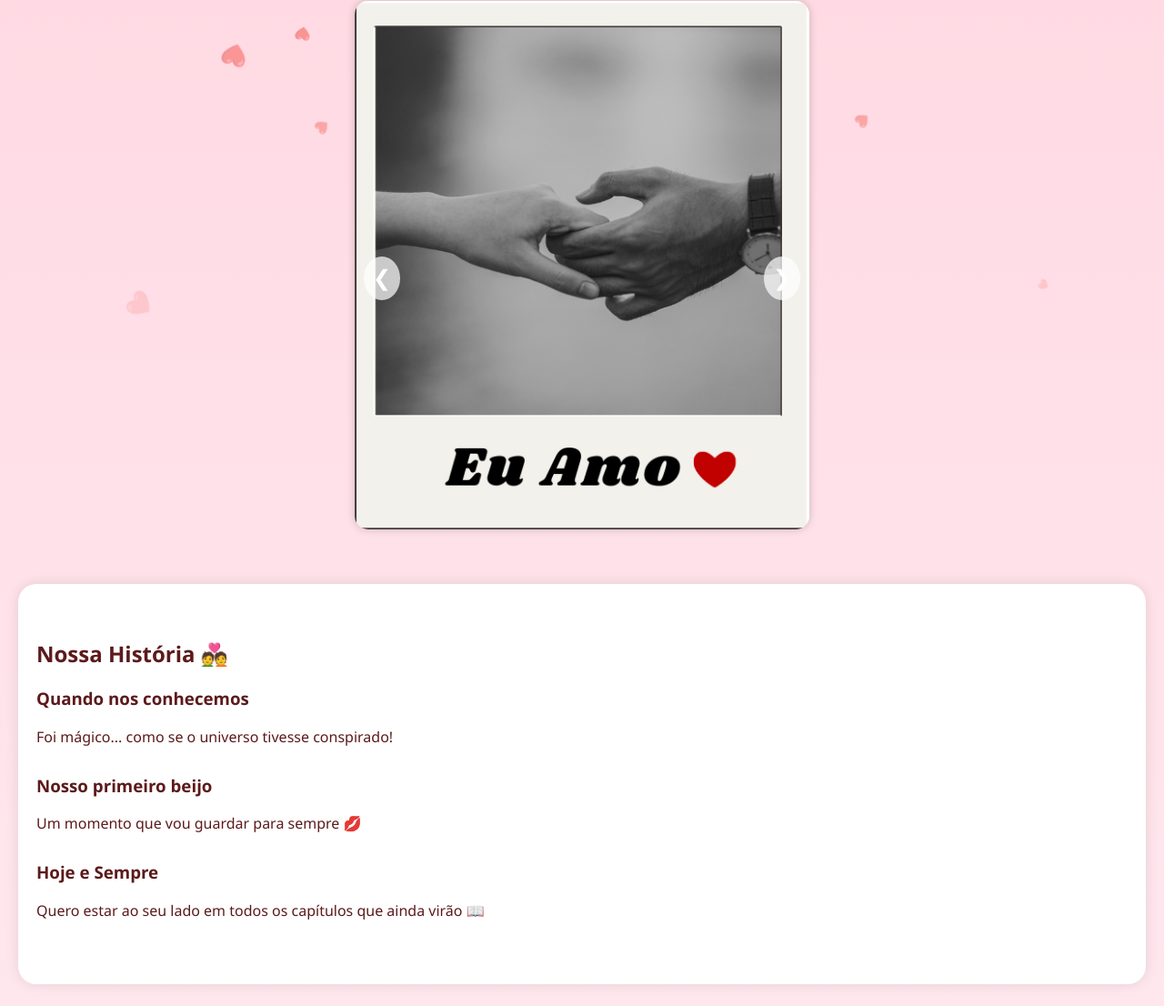
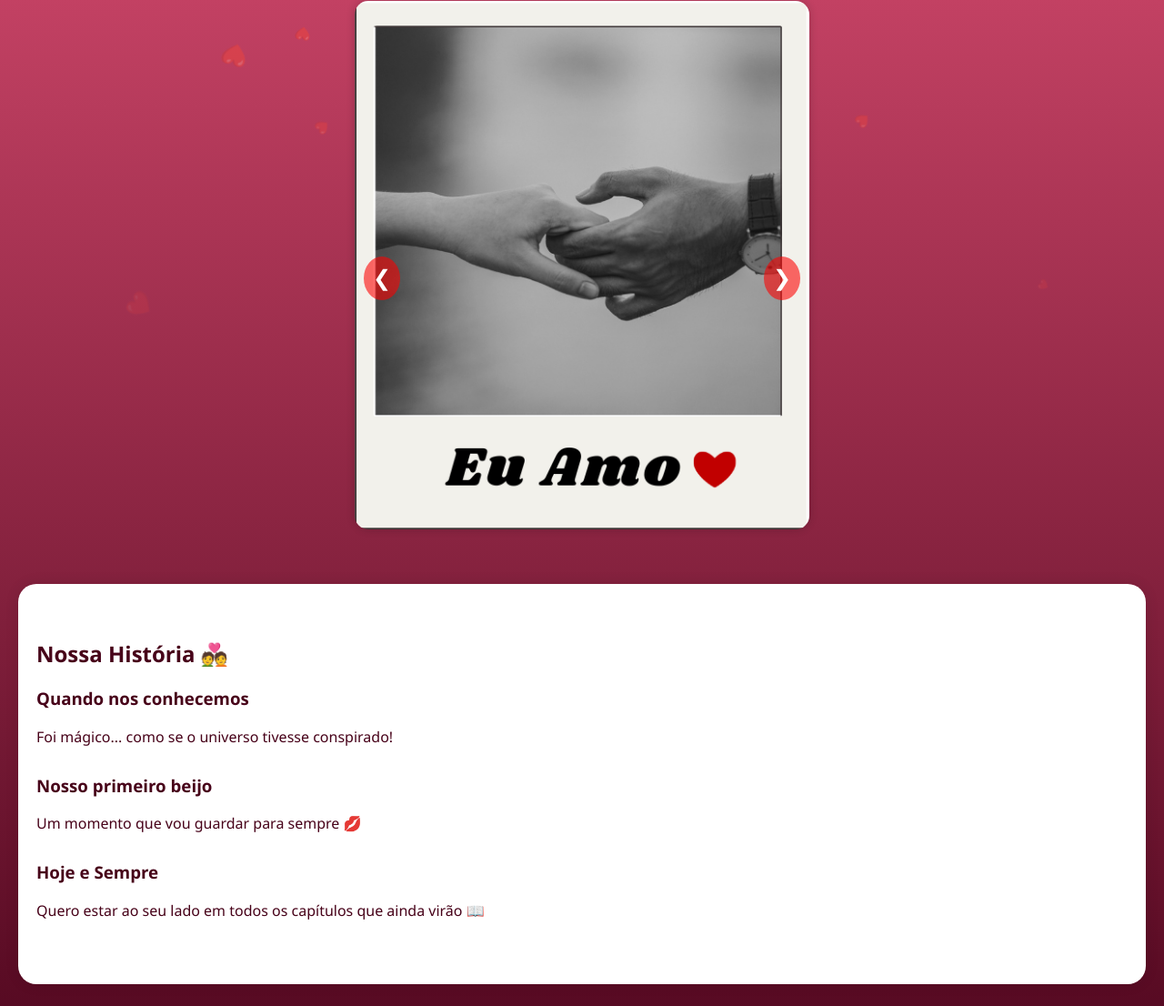
Before and after one commit to samuel-Peres/P-gina-de-Declara-o-com-Anima-es, a plain HTML site: page index.html in a window 1280 px wide. Shown: the part 346-1452 px from the top of the page at 91% size. Drawn offline with Linux system fonts and the light colour scheme.

Commit message:
Add files via upload

```diff
--- a/src/css/style.css
+++ b/src/css/style.css
@@ -1,8 +1,8 @@
 body {
     margin: 0;
     font-family: 'Segoe UI', sans-serif;
-    background: linear-gradient(to bottom, #ffd6e0, #ffe9f0);
-    color: #5c1a1b;
+    background: linear-gradient(to bottom, #e45277, #470219);
+    color: #ffffff;
     overflow-x: hidden;
   }
 
@@ -61,7 +61,7 @@ body {
     position: absolute;
     top: 50%;
     transform: translateY(-50%);
-    background: rgba(255,255,255,0.7);
+    background: rgba(253, 1, 1, 0.582);
     border: none;
     font-size: 24px;
     cursor: pointer;
@@ -84,10 +84,11 @@ body {
 
   .timeline {
     padding: 40px 20px;
-    background: #fff;
+    background: #ffffff;
     border-radius: 20px;
     margin: 20px;
     box-shadow: 0 0 15px rgba(0,0,0,0.1);
+    color: #470219;
   }
 
   .event {
--- a/src/js/script.js
+++ b/src/js/script.js
@@ -44,4 +44,4 @@ document.querySelector('.next').addEventListener('click', nextSlide);
 document.querySelector('.prev').addEventListener('click', prevSlide);
 
 // Troca automática
-setInterval(nextSlide, 5000);
+setInterval(nextSlide, 3000);
```
Also changed, not shown: index.html (line endings or trailing spaces).
